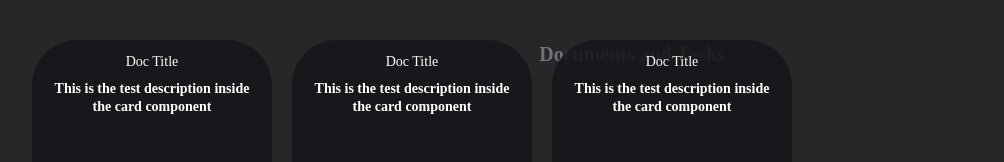
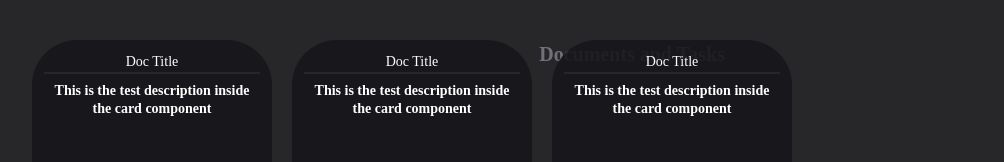
Before and after one commit to muazimmaqbool/mydocs, a React (Vite) app: page / in a window 1280 px wide. Shown: the top 162 px of the page, without its empty margins (8-1012 px from the left). Built offline with nearby package versions, Linux system fonts and the light colour scheme.

Commit message:
border style fix

```diff
--- a/src/Components/Card.jsx
+++ b/src/Components/Card.jsx
@@ -24,6 +24,7 @@ const Card = ({ data, reference }) => {
       flow of the page */}
 
       <p className="text-sm text-center">Doc Title</p>
+      <div className="border-[1px] border-zinc-800"></div>
       <p className="text-sm mt-2 text-center font-semibold leading-tight">{data?.desc}</p>
       <div className="footer absolute bottom-0  w-full left-0 ">
         <div className="flex items-center justify-between mb-3 py-3 px-8 ">
```
